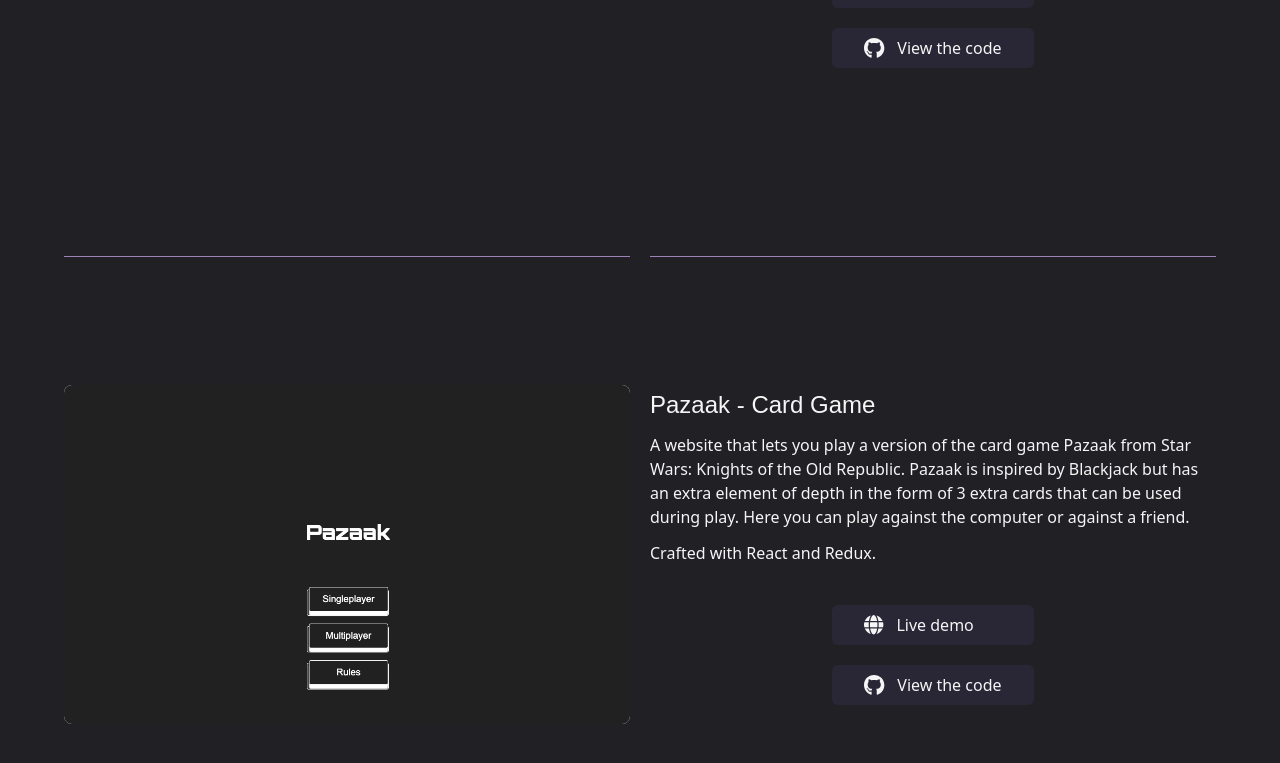
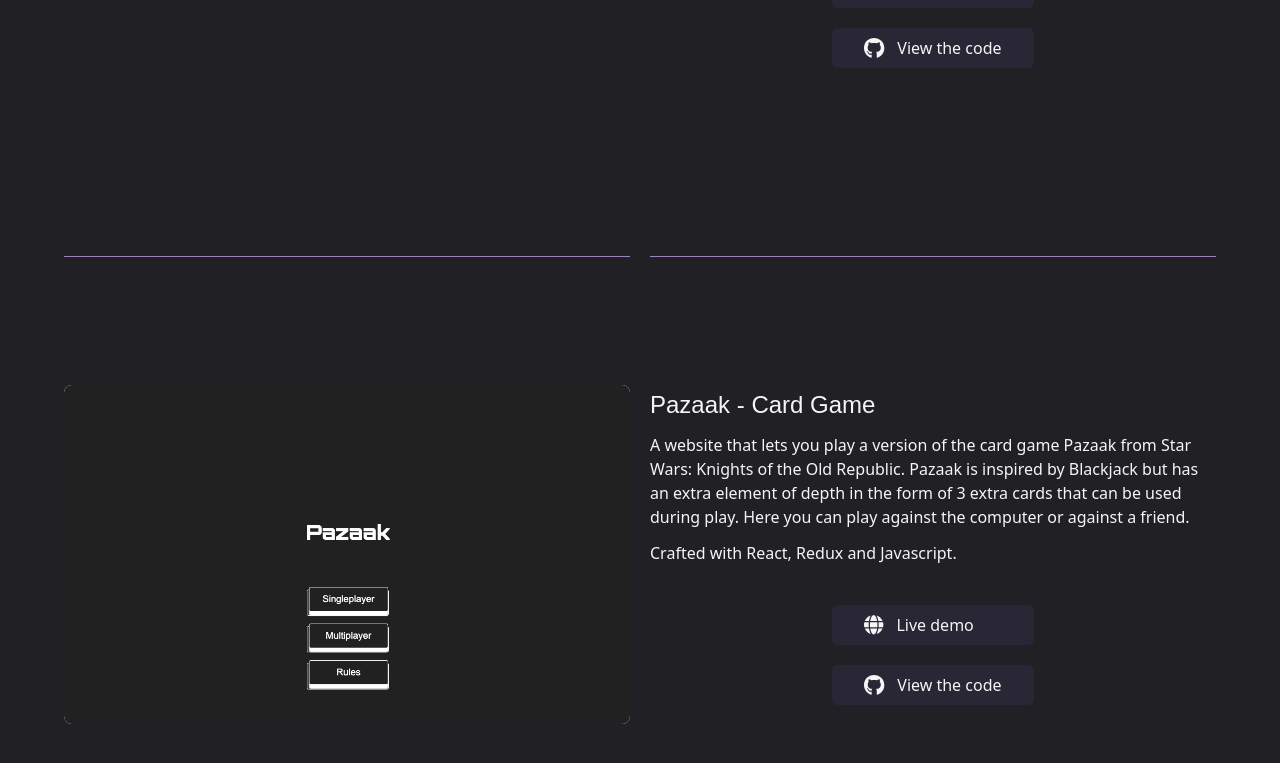
Before and after one commit to AndreiPirHu/Portfolio, a React (Vite) app: page / in a window 1280 px wide. Shown: the part 2111-2874 px from the top of the page. Built offline with nearby package versions, Linux system fonts and the light colour scheme; a web font is replaced by a local one.

Commit message:
Added link to unico for pic, fixed text for pazaak

```diff
--- a/src/pages/home/home.tsx
+++ b/src/pages/home/home.tsx
@@ -133,11 +133,17 @@
               className="grid grid-cols-2 gap-y-32 gap-x-5 mt-10  max-md:grid-cols-1 max-md:gap-y-0 "
             >
               <div className="bg-white rounded-lg  h-fit">
-                <img
-                  src="/src/assets/portfolio/Unico.png"
-                  alt="Image of website Unico"
-                  className=" rounded-lg hover:opacity-75 cursor-pointer"
-                />
+                <a
+                  href="https://andreipirhu.github.io/Unico/"
+                  target="_blank"
+                  rel="noopener noreferrer"
+                >
+                  <img
+                    src="/src/assets/portfolio/Unico.png"
+                    alt="Image of website Unico"
+                    className=" rounded-lg hover:opacity-75 cursor-pointer"
+                  />
+                </a>
               </div>
 
               <div className=" max-md:pb-32 mt-1">
@@ -279,7 +285,9 @@
                   form of 3 extra cards that can be used during play. Here you
                   can play against the computer or against a friend.
                 </p>
-                <p className="pt-3 ">Crafted with React and Redux.</p>
+                <p className="pt-3 ">
+                  Crafted with React, Redux and Javascript.
+                </p>
                 <div className="grid justify-center my-10">
                   <button
                     className="flex items-center max-w-[500px] px-8 py-2 bg-[#292736] rounded-md mb-5 hover:opacity-75"
```
